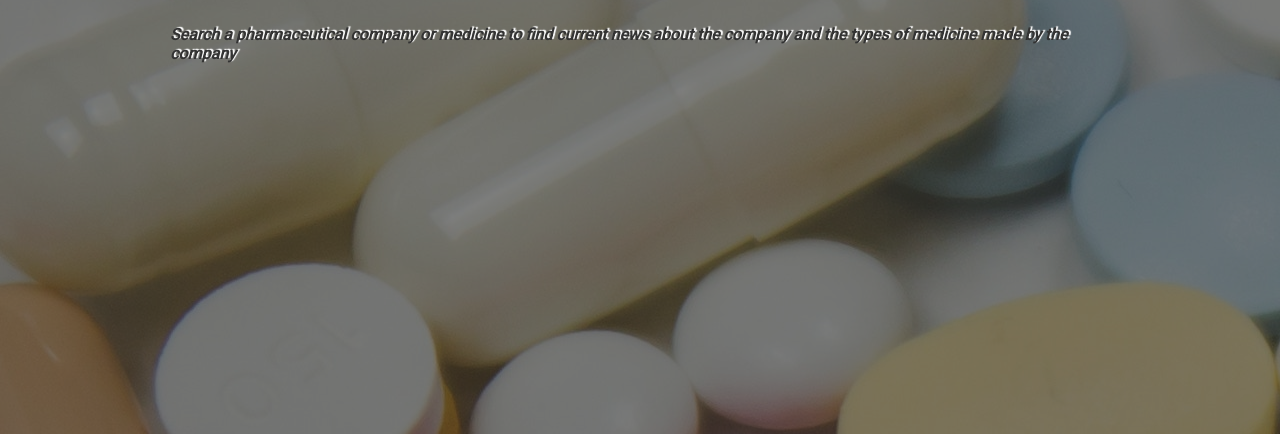
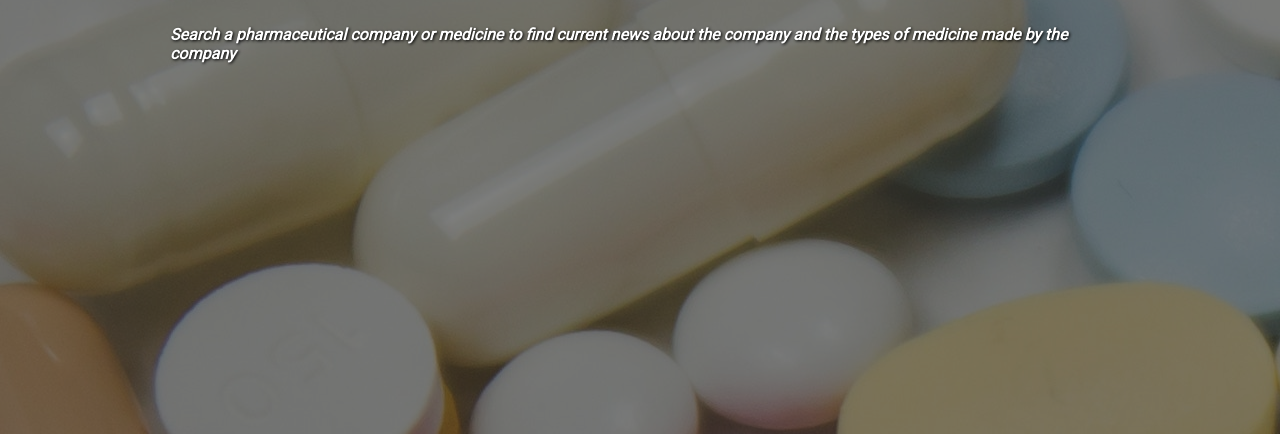
Before and after one commit to mchinn614/API-capstone, a website: page index.html in a window 1280 px wide. Shown: the part 366-800 px from the top of the page. Drawn offline with nearby package versions, Linux system fonts and the light colour scheme.

Commit message:
changed css

```diff
--- a/css/main.css
+++ b/css/main.css
@@ -26,8 +26,8 @@ h1{
     display:inline-block;
     font-style:italic;
     margin:0px;
-    color:#333;
-    text-shadow: white 2px -1px 1px;
+    color:white;
+    text-shadow:black 1px 1px 3px;
 
 }
 
```
